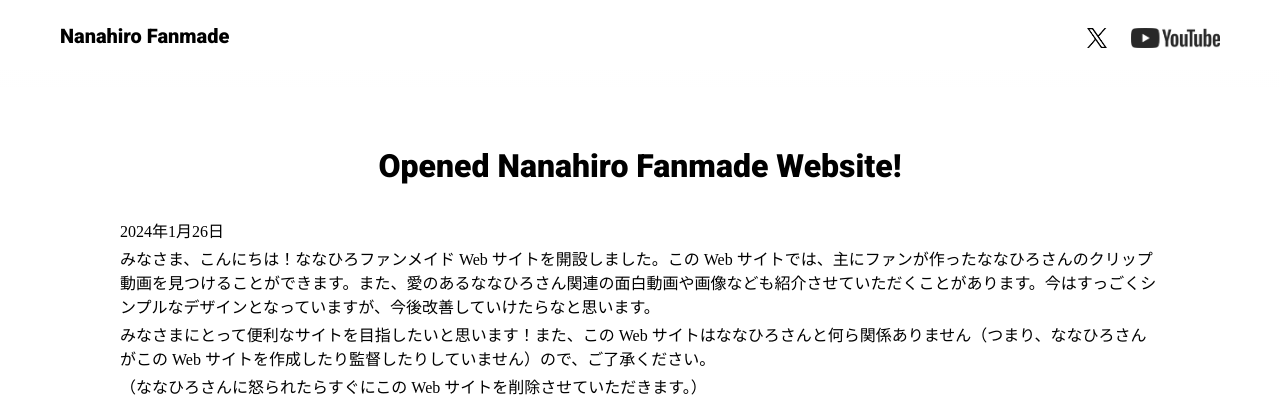
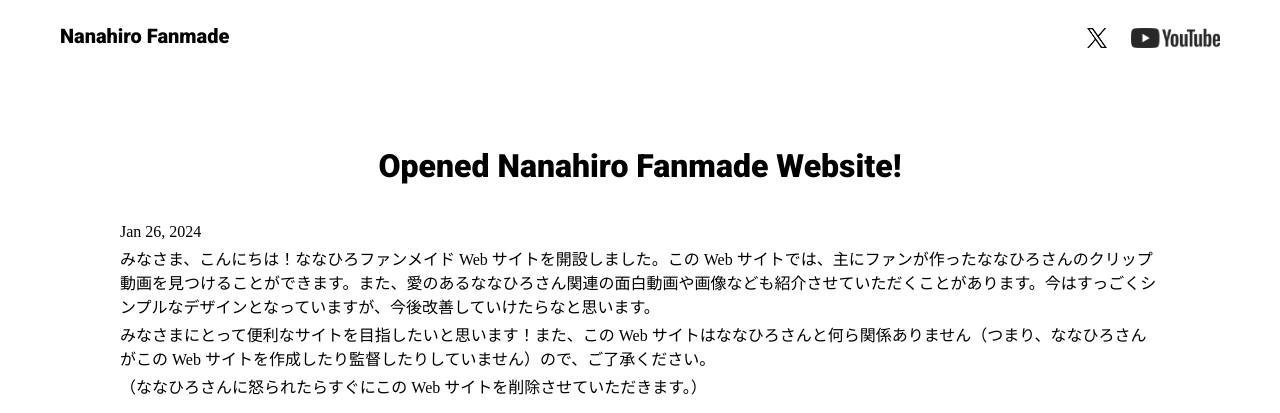
Before and after one commit to nanahirofanmade/nanahirofanmade.github.io, a Jekyll site: the page built from en/article/2024012600/index.md, in a window 1280 px wide. Shown: the top 413 px of the page. Built offline with Jekyll 4.4.1, drawn with Linux system fonts in a browser that asks for light colours.

Commit message:
Add files via upload

```diff
--- a/en/article/2024012600/index.md
+++ b/en/article/2024012600/index.md
@@ -6,7 +6,7 @@ permalink: /en/article/2024012600
 
 # Opened Nanahiro Fanmade Website!
 
-2024年1月26日
+Jan 26, 2024
 
 みなさま、こんにちは！ななひろファンメイド Web サイトを開設しました。この Web サイトでは、主にファンが作ったななひろさんのクリップ動画を見つけることができます。また、愛のあるななひろさん関連の面白動画や画像なども紹介させていただくことがあります。今はすっごくシンプルなデザインとなっていますが、今後改善していけたらなと思います。
 
```
